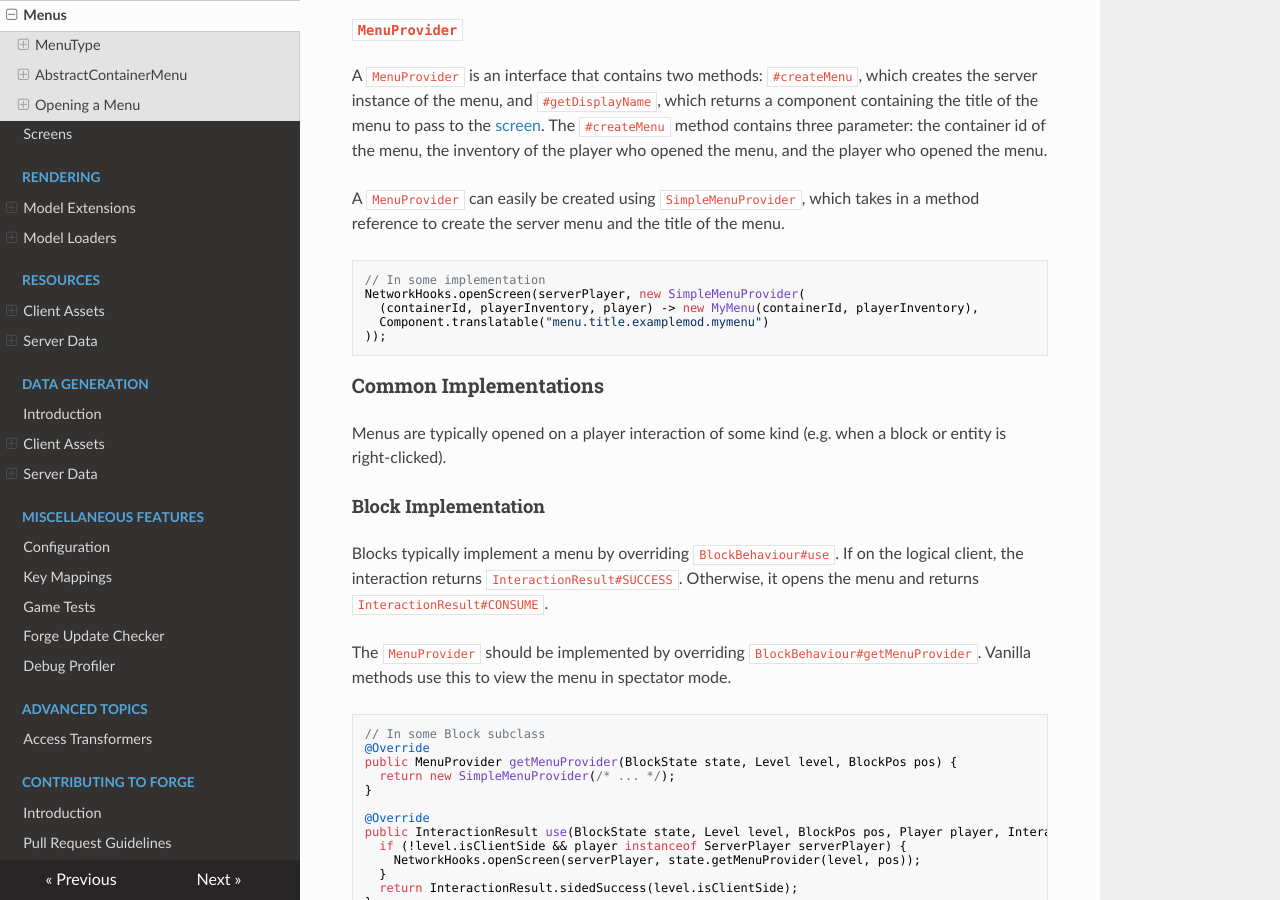
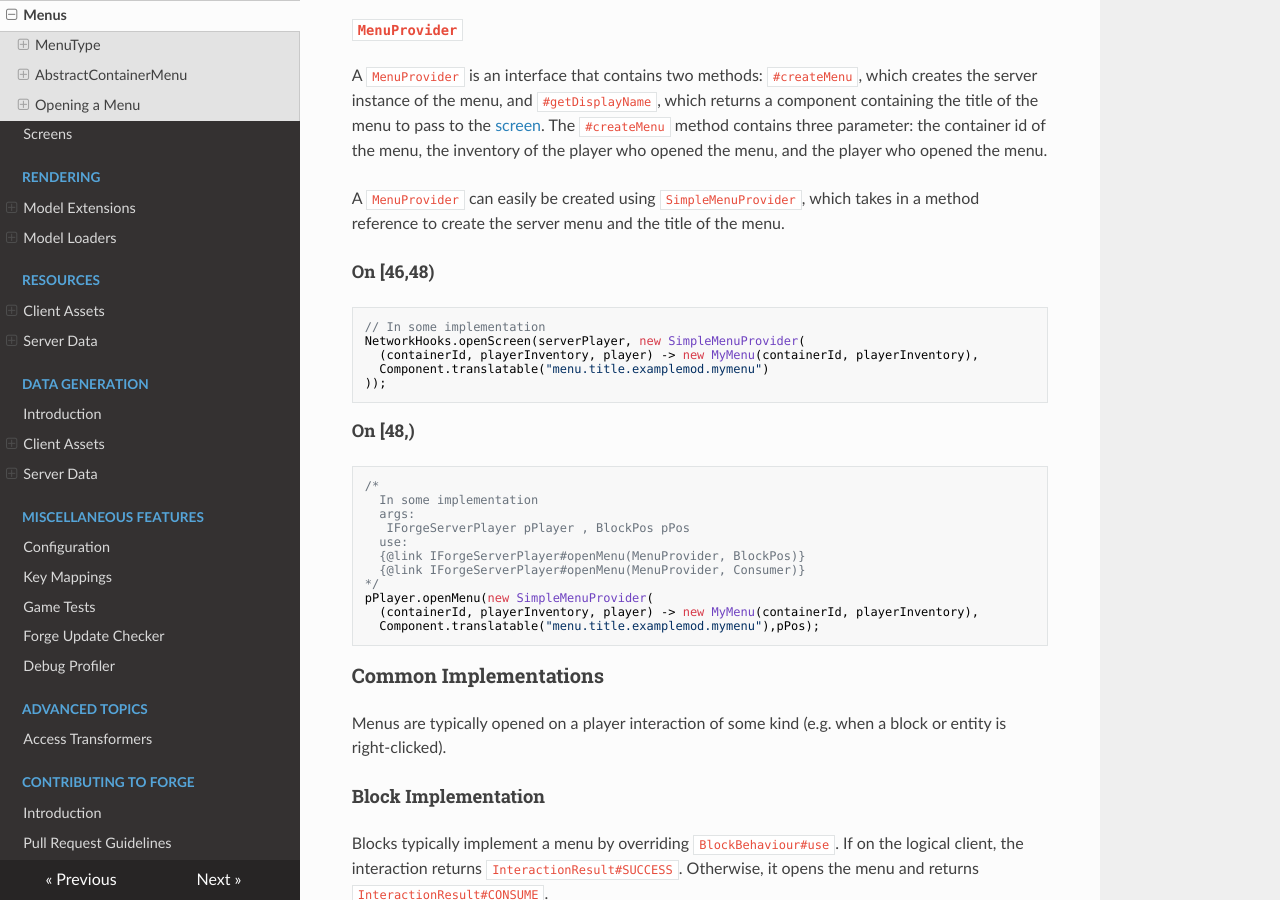
Before and after one commit to MinecraftForge/Documentation, an MkDocs documentation site: the page built from docs/gui/menus.md, in a window 1280 px wide and 900 px high, scrolled down 6357 px. Built offline with MkDocs 1.6.1, drawn with Linux system fonts in a browser that asks for light colours; nearby versions of some CDN libraries.

Commit message:
Update menus.md

````diff
--- a/docs/gui/menus.md
+++ b/docs/gui/menus.md
@@ -272,12 +272,27 @@ A `MenuProvider` is an interface that contains two methods: `#createMenu`, which
 
 A `MenuProvider` can easily be created using `SimpleMenuProvider`, which takes in a method reference to create the server menu and the title of the menu.
 
+##### On [46,48)
 ```java
 // In some implementation
 NetworkHooks.openScreen(serverPlayer, new SimpleMenuProvider(
   (containerId, playerInventory, player) -> new MyMenu(containerId, playerInventory),
   Component.translatable("menu.title.examplemod.mymenu")
 ));
+```
+##### On [48,)
+```java
+/*
+  In some implementation
+  args:
+   IForgeServerPlayer pPlayer , BlockPos pPos
+  use:
+  {@link IForgeServerPlayer#openMenu(MenuProvider, BlockPos)}
+  {@link IForgeServerPlayer#openMenu(MenuProvider, Consumer)}
+*/
+pPlayer.openMenu(new SimpleMenuProvider(
+  (containerId, playerInventory, player) -> new MyMenu(containerId, playerInventory),
+  Component.translatable("menu.title.examplemod.mymenu"),pPos);
 ```
 
 ### Common Implementations
````
